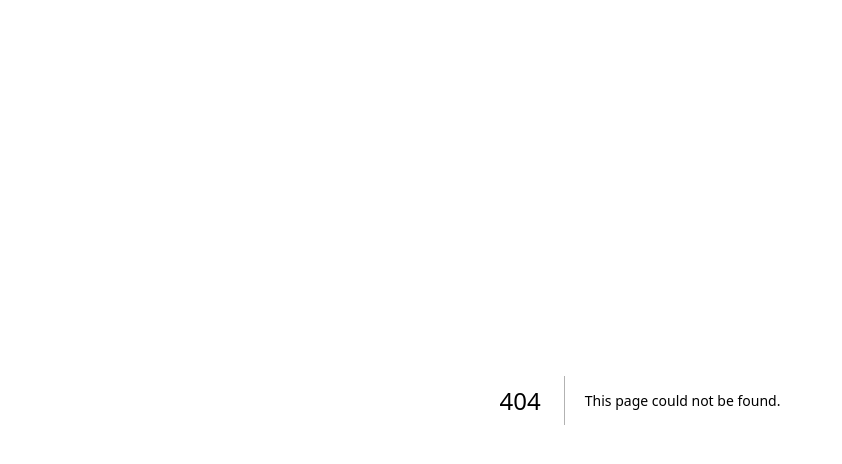
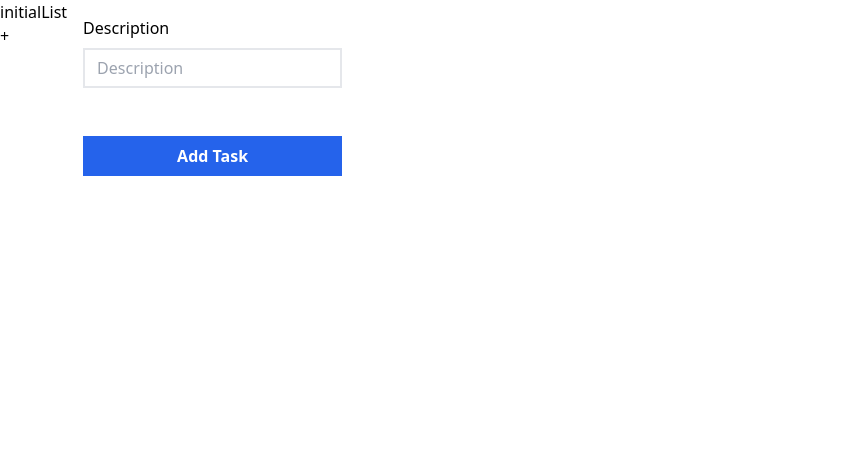
Before and after one commit to Thomas-De-Oliveira/projetToDoList, a Next.js app in the folder project-to-do/: page /list/1/addTask in a window 1280 px wide. Before the commit this address had no page. Shown: the top 464 px of the page, without its empty margins (0-842 px from the left). Built offline with nearby package versions, Linux system fonts and the light colour scheme.

Commit message:
add task on list

```diff
--- a/project-to-do/src/components/ContextProvider.jsx
+++ b/project-to-do/src/components/ContextProvider.jsx
@@ -14,7 +14,7 @@ const initialList = [
     tasks: [
       {
         idTask: 1,
-        description: "Test task 1",
+        description: "Initial Task",
         doTask: 0
       }
     ]
@@ -27,12 +27,19 @@ export const useContext = () => useNativeContext(Context)
 
 const ContextProvider = (props) => {
   const [nextId, setNextId] = useState(2)
+  const [nextIdTask, setNextIdTask] = useState(2)
   const [lists, setLists] = useState(initialList)
   const getNextId = useCallback(() => {
     setNextId(nextId + 1)
 
     return nextId
   }, [nextId])
+  const getNextIdTask = useCallback(() => {
+    setNextIdTask(nextIdTask + 1)
+
+    return nextIdTask
+  }, [nextIdTask])
+
   const createList = useCallback(
     (list) => {
       setLists((lists) => [
@@ -40,6 +47,13 @@ const ContextProvider = (props) => {
         {
           id: getNextId(),
           ...list,
+          taskDo: 0,
+          taskNoDo: 0,
+          tasks: [{
+            idTask: 1,
+            description: "initial Task",
+            doTask: 0,
+          }]
         },
       ])
     },
@@ -55,11 +69,19 @@ const ContextProvider = (props) => {
     )
   }, [])
 
+  const updateCheckBoxTask = useCallback((updatedTask, idList) => {
+    setLists((lists) =>
+      lists.map((list) => (list.id === idList ?
+        list.tasks.map((task) => (task.idTask === updatedTask.idTask ? updatedTask : task)) : list))
+    )}, [])
+
   const createTask = useCallback((task, listId) => {
+    // eslint-disable-next-line no-console
+    console.log(lists)
     setLists((lists) =>
-      // eslint-disable-next-line no-console
-      (lists.map((list) => (list.id === listId ? console.log(list) : console.log(null)))))
-  },[])
+    (lists.map((list) => (list.id === listId ?
+      {...list, ...list.tasks.push({ idTask: getNextIdTask(), ...task, doTask: 0 }) } : list)))
+  )},[])
 
 
   const updateTask = useCallback((updatedTask, listId, taskId) => {
@@ -79,7 +101,8 @@ const ContextProvider = (props) => {
         deleteList,
         updateList,
         updateTask,
-        createTask
+        createTask,
+        updateCheckBoxTask
       }}
     />
   )
--- a/project-to-do/src/components/ListForm.jsx
+++ b/project-to-do/src/components/ListForm.jsx
@@ -10,7 +10,7 @@ const defaultValidationSchema = yup.object().shape({
 })
 
 const defaultInitialValues = {
-  name: "",
+  name: ""
 }
 
 const ListForm = (props) => {
--- a/project-to-do/src/components/ListTask.jsx
+++ b/project-to-do/src/components/ListTask.jsx
@@ -10,6 +10,11 @@ const defaultValidationSchema = yup.object().shape({
 
 const defaultInitialValues = {
   name: "",
+  tasks: [{
+            idTask: 1,
+            description: "initial Task",
+            doTask: 0,
+          }]
 }
 
 const ListTask = (props) => {
@@ -28,9 +33,9 @@ const ListTask = (props) => {
 >
   <Form className={classNames("flex flex-col gap-4 p-4", className)}>
       <ul>
-          {initialValues.tasks.map(({ idTask, description, doTask }) => (
-            <li key={idTask}><FormField type="checkbox" data-list-id={ initialValues.id } data-task-id={idTask} name="doTask" value={doTask} onChange={onChange}
-              { ...doTask === 1 ? "checked" : ""} /> {description} </li>
+          {Object.values(initialValues.tasks).map((value, index) => (
+            <li key={index}><FormField type="checkbox" data-list-id={initialValues.id}
+              data-task-id={value["idTask"]} name="doTask" value={value["doTask"]} onChange={onChange} /> {value["description"]} </li>
           ))}
     </ul>
     </Form>
--- a/project-to-do/src/components/Page.jsx
+++ b/project-to-do/src/components/Page.jsx
@@ -5,6 +5,8 @@ import { useContext } from "@/components/ContextProvider.jsx"
 const Page = (props) => {
   const { title,children, ...otherProps } = props
   const { lists } = useContext()
+  // eslint-disable-next-line no-console
+  console.log(Object.values(lists))
 
 
   return (
@@ -15,8 +17,8 @@ const Page = (props) => {
       <header>
         <nav>
           <ul>
-            {lists.map(({ id, name }) => (
-              <li key={id}><Link href={`/list/${id}/allTask`}>{name}</Link></li>
+            {Object.values(lists).map((value,index) => (
+              <li key={index}><Link href={`/list/${value["id"]}/allTask`}>{value["name"]}</Link></li>
             ))}
             <li><Link href="/list/addList">+</Link></li>
           </ul>
--- a/project-to-do/src/components/TaskForm.jsx
+++ b/project-to-do/src/components/TaskForm.jsx
@@ -28,7 +28,7 @@ const TaskForm = (props) => {
       validationSchema={validationSchema}
     >
       <Form className={classNames("flex flex-col gap-4 p-4", className)}>
-        <FormField name="description" data-list-id={initialValues.id} type="text" label="Description" />
+        <FormField name="description" type="text" label="Description" />
         <Button type="submit" className="mt-8">
           Add Task
         </Button>
--- /dev/null
+++ b/project-to-do/src/pages/list/[listId]/addTask.jsx
@@ -0,0 +1,37 @@
+import { useContext } from "@/components/ContextProvider.jsx"
+import Page from "@/components/Page.jsx"
+import TaskForm from "@/components/TaskForm"
+import { useCallback } from "react"
+import { useRouter } from "next/router.js"
+
+
+export const getServerSideProps = ({ params }) => ({
+  props: {
+    params: {
+      listId: Number.parseInt(params.listId, 10),
+    },
+  },
+})
+
+const AddTaskPage = (props) => {
+  const {
+    params: { listId },
+  } = props
+  const { createTask } = useContext()
+  const router = useRouter()
+  const handleAddTask = useCallback(
+    (values) => {
+      createTask(values, listId)
+      router.push(`/list/${listId}/allTask`)
+    },
+    [router,createTask, listId]
+  )
+
+  return (
+    <Page>
+      <TaskForm onSubmit={handleAddTask} />
+    </Page>
+  )
+}
+
+export default AddTaskPage
--- a/project-to-do/src/pages/list/[listId]/allTask.jsx
+++ b/project-to-do/src/pages/list/[listId]/allTask.jsx
@@ -16,7 +16,7 @@ const ListTaskPage = (props) => {
   const {
     params: { listId },
   } = props
-  const { lists, updateTask } = useContext()
+  const { lists, updateCheckBoxTask } = useContext()
   const handleChange = useCallback(
     (values) => {
       const check = values.currentTarget.checked
@@ -24,14 +24,10 @@ const ListTaskPage = (props) => {
         values.currentTarget.getAttribute("data-list-id"),
         10
       )
-      const taskId = Number.parseInt(
-        values.currentTarget.getAttribute("data-task-id"),
-        10
-      )
       values.currentTarget.value = check === true ? 1 : 0
-      updateTask(values, listId, taskId)
+      updateCheckBoxTask(values, listId)
     },
-    [updateTask]
+    [updateCheckBoxTask]
   )
 
   return (
```
